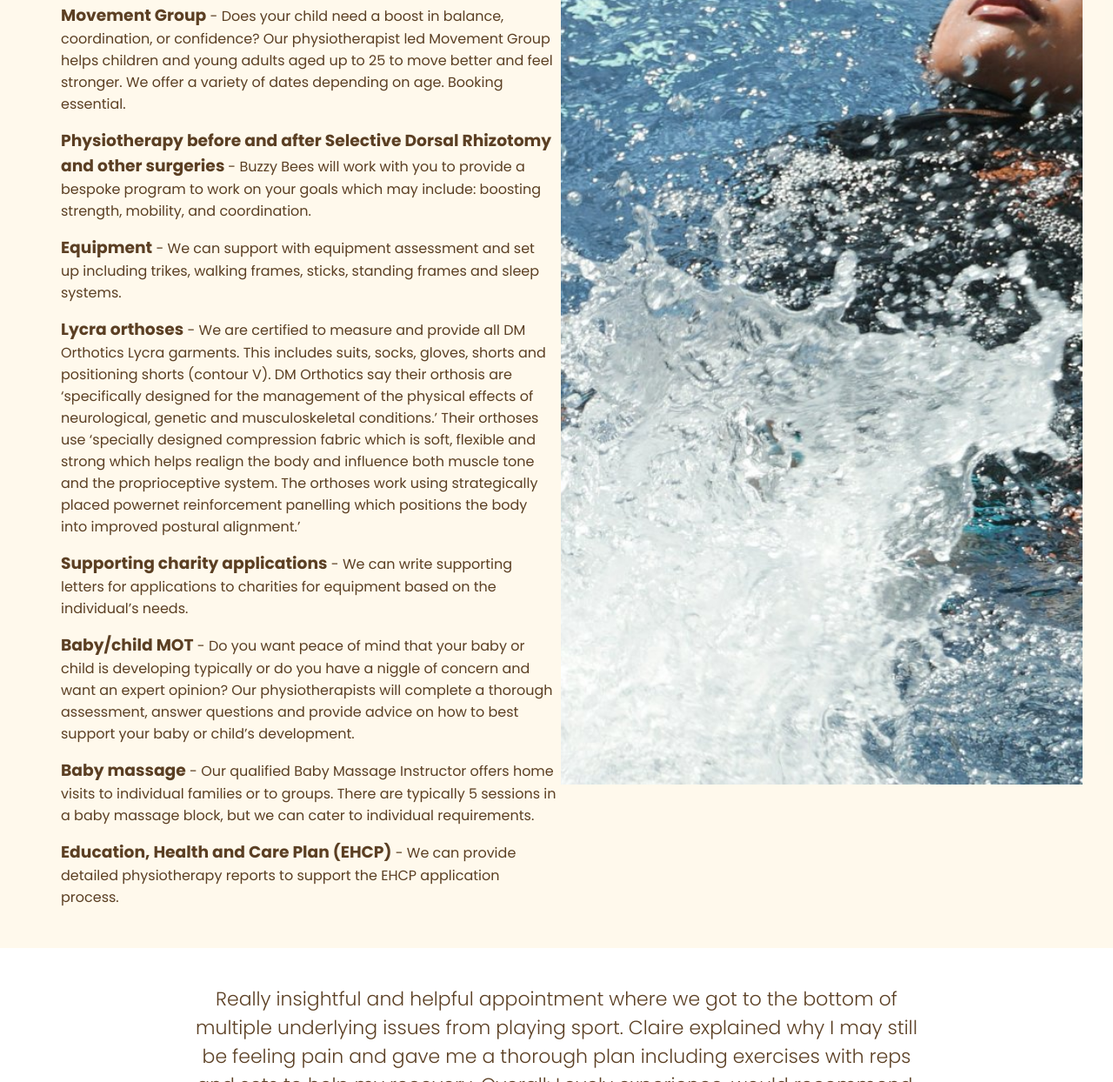
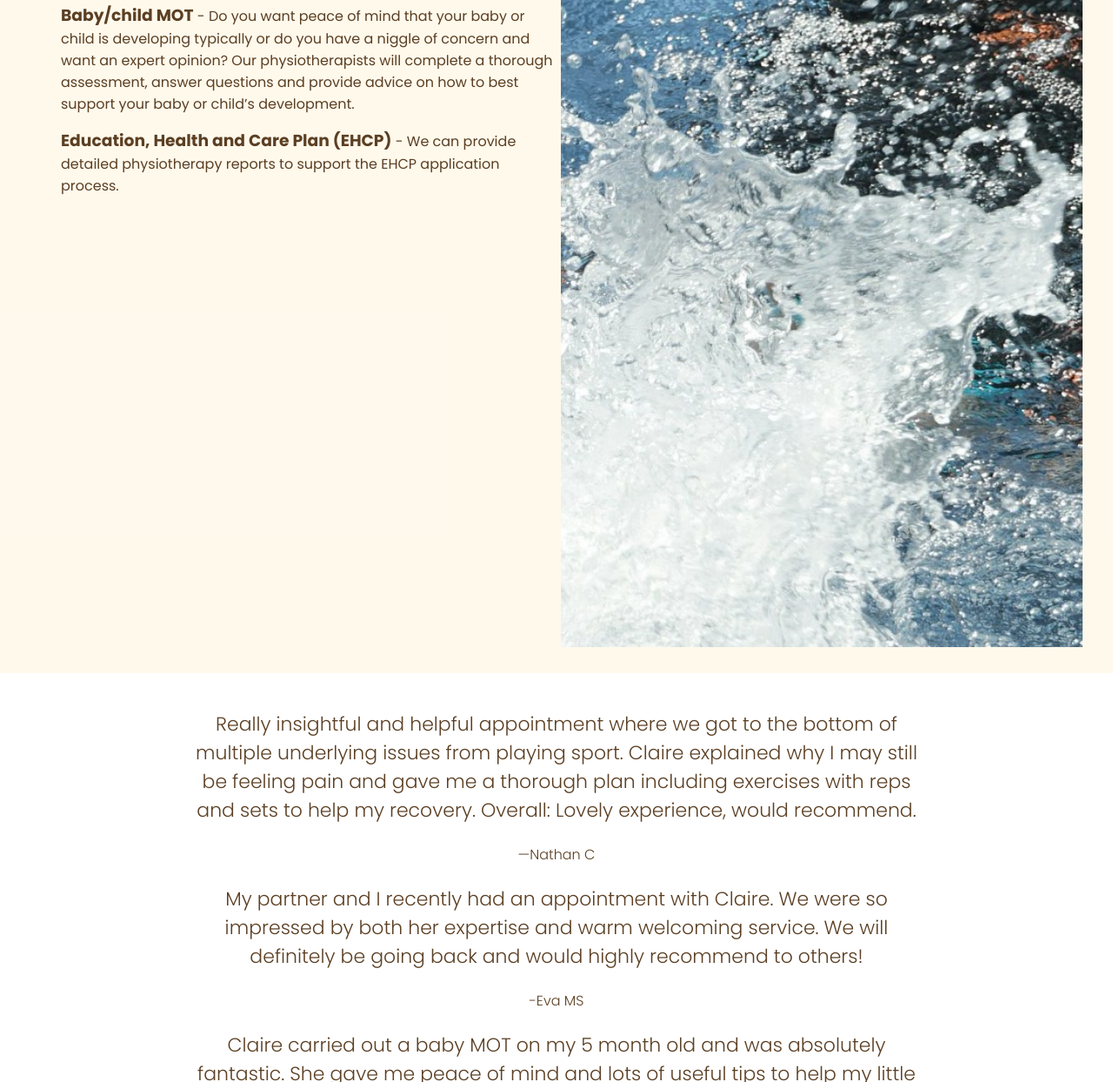
Before and after one commit to hannahjbooth/buzzy-bees, a plain HTML site: page index.html in a window 1280 px wide. Shown: the part 2689-3933 px from the top of the page at 87% size. Drawn offline with Linux system fonts and the light colour scheme.

Commit message:
update services provided

```diff
--- a/index.html
+++ b/index.html
@@ -137,9 +137,7 @@
                 </ul>
             </div>
         </section>
-
         <section id="services" class="services">
-
             <div class="services-text">
                 <div class="main-h2-and-scribble">
                     <h2 class="main-h2">Services we offer</h2>
@@ -151,7 +149,6 @@
                 </div>
                 <p class="introduction">Both physiotherapy and hydrotherapy contribute significantly to the holistic
                     development and quality of life.</p>
-
                 <ul class="services-list">
                     <li>
                         <h3 class="inline">Physiotherapy</h3>
@@ -169,47 +166,6 @@
                         </p>
                     </li>
                     <li>
-                        <h3 class="inline">Movement Group</h3>
-                        <p class="inline">
-                            - Does your child need a boost in balance, coordination, or confidence? Our physiotherapist led Movement Group helps children and young adults aged up to 25 to move better and feel stronger. We offer a variety of dates depending on age. Booking essential.
-                        </p>
-                    </li>
-                    <li>
-                        <h3 class="inline">Physiotherapy before and after Selective Dorsal Rhizotomy and other surgeries
-                        </h3>
-                        <p class="inline">- Buzzy Bees will work with you to provide a bespoke program to work on your
-                            goals which may include:
-                            boosting strength, mobility, and coordination.</p>
-                    </li>
-                    <li>
-                        <h3 class="inline">Equipment</h3>
-                        <p class="inline">- We can support with equipment assessment and set up including trikes,
-                            walking frames, sticks, standing
-                            frames and sleep systems.</p>
-                    </li>
-                    <li>
-                        <h3 class="inline">Lycra orthoses</h3>
-                        <p class="inline">- We are certified to measure and provide all DM Orthotics Lycra garments.
-                            This includes suits, socks,
-                            gloves, shorts and positioning shorts (contour V). DM Orthotics say their orthosis are
-                            ‘specifically
-                            designed for the management of the physical effects of neurological, genetic and
-                            musculoskeletal
-                            conditions.’ Their orthoses use ‘specially designed compression fabric which is soft,
-                            flexible and strong
-                            which helps realign the body and influence both muscle tone and the proprioceptive system.
-                            The orthoses work
-                            using strategically placed powernet reinforcement panelling which positions the body into
-                            improved postural
-                            alignment.’</p>
-                    </li>
-                    <li>
-                        <h3 class="inline">Supporting charity applications</h3>
-                        <p class="inline">- We can write supporting letters for applications to charities for equipment
-                            based on the individual’s
-                            needs.</p>
-                    </li>
-                    <li>
                         <h3 class="inline">Baby/child MOT</h3>
                         <p class="inline">- Do you want peace of mind that your baby or child is developing typically or
                             do you have a niggle of
@@ -218,19 +174,11 @@
                             questions and provide advice on how to best support your baby or child’s development.</p>
                     </li>
                     <li>
-                        <h3 class="inline">Baby massage</h3>
-                        <p class="inline">- Our qualified Baby Massage Instructor offers home visits to individual
-                            families or to groups. There are
-                            typically 5 sessions in a baby massage block, but we can cater to individual requirements.
-                        </p>
-                    </li>
-                    <li>
                         <h3 class="inline">Education, Health and Care Plan (EHCP)</h3>
                         <p class="inline">- We can provide detailed physiotherapy reports to support the EHCP
                             application process.</p>
                     </li>
                 </ul>
-
             </div>
 
             <div class="services-image">
```
